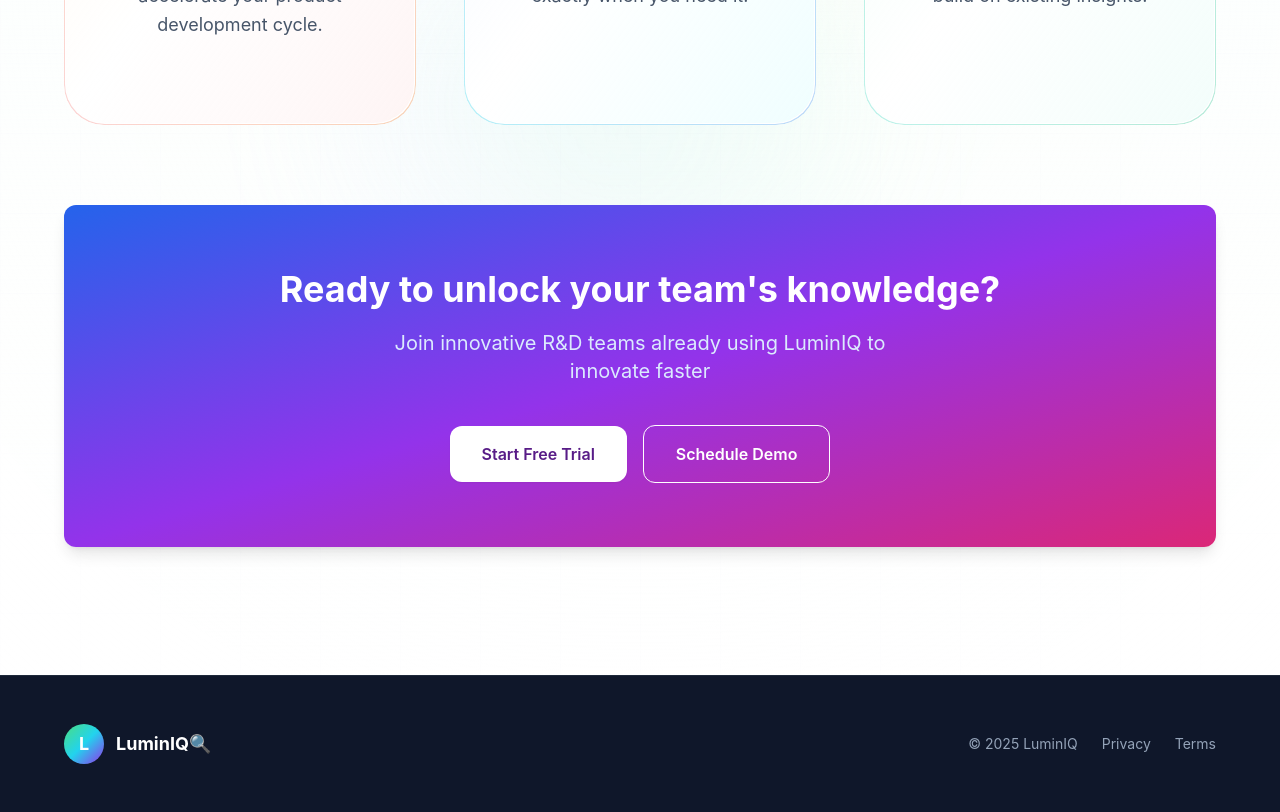
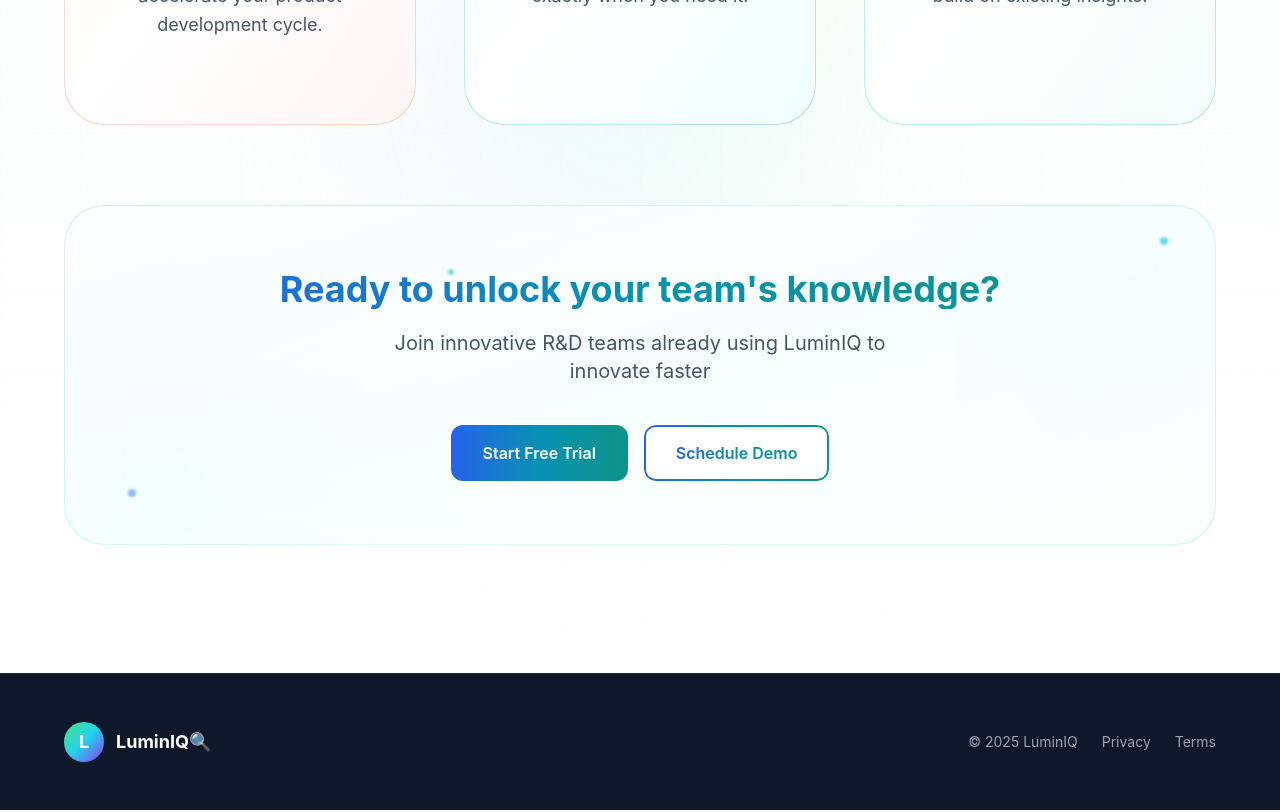
Before and after one commit to camanupandit75-maker/Luminai-freshversion, a React (Vite) app: page / in a window 1280 px wide. Shown: the part 4360-5172 px from the top of the page. Built offline with nearby package versions, Linux system fonts and the light colour scheme.

Commit message:
Updated UseCases.tsx

```diff
--- a/src/components/UseCases.tsx
+++ b/src/components/UseCases.tsx
@@ -186,20 +186,59 @@ const UseCases = () => {
         </div>
 
         <div className="mt-20 text-center">
-          <div className="bg-gradient-to-br from-blue-600 via-purple-600 to-pink-600 rounded-xl p-12 lg:p-16 shadow-lg">
-            <h3 className="text-3xl lg:text-4xl font-bold text-white mb-5">
+          <div className="relative overflow-hidden rounded-[2.5rem] p-12 lg:p-16 group cursor-default">
+            {/* Multi-layered gradient background */}
+            <div className="absolute inset-0 bg-gradient-to-br from-blue-50 via-cyan-50 to-teal-50"></div>
+            <div className="absolute inset-0 bg-gradient-to-br from-blue-100/50 via-transparent to-emerald-100/50"></div>
+
+            {/* Animated gradient orbs */}
+            <div className="absolute -top-20 -right-20 w-80 h-80 bg-gradient-radial from-blue-300/30 via-cyan-300/10 to-transparent rounded-full blur-3xl group-hover:scale-125 transition-transform duration-1000"></div>
+            <div className="absolute -bottom-20 -left-20 w-80 h-80 bg-gradient-radial from-emerald-300/30 via-teal-300/10 to-transparent rounded-full blur-3xl group-hover:scale-125 transition-transform duration-1000 delay-300"></div>
+
+            {/* Subtle border */}
+            <div className="absolute inset-0 rounded-[2.5rem] bg-gradient-to-br from-blue-200/50 via-cyan-200/50 to-teal-200/50 opacity-50"></div>
+            <div className="absolute inset-[1px] rounded-[2.5rem] bg-gradient-to-br from-white/90 via-white/80 to-white/90 backdrop-blur-xl"></div>
+
+            {/* Floating sparkles */}
+            <div className="absolute top-8 right-12 w-2 h-2 bg-cyan-400 rounded-full blur-[1px] animate-pulse"></div>
+            <div className="absolute bottom-12 left-16 w-2 h-2 bg-blue-400 rounded-full blur-[1px] animate-pulse delay-500"></div>
+            <div className="absolute top-16 left-1/3 w-1.5 h-1.5 bg-teal-400 rounded-full blur-[1px] animate-pulse delay-1000"></div>
+
+            <div className="relative z-10">
+              <h3 className="text-3xl lg:text-4xl font-bold bg-gradient-to-r from-blue-600 via-cyan-600 to-teal-600 bg-clip-text text-transparent mb-5">
                 Ready to unlock your team&#39;s knowledge?
               </h3>
-            <p className="text-xl text-blue-100 mb-10 max-w-xl mx-auto">
+              <p className="text-xl text-slate-600 mb-10 max-w-xl mx-auto">
                 Join innovative R&D teams already using LuminIQ to innovate faster
               </p>
               <div className="flex flex-col sm:flex-row items-center justify-center gap-4">
-              <button className="px-8 py-4 bg-white hover:bg-blue-50 hover:shadow-lg hover:scale-105 text-purple-900 rounded-xl font-semibold transition-all duration-300 shadow-sm">
-                Start Free Trial
+                <button className="group/btn relative px-8 py-4 rounded-xl font-semibold transition-all duration-500 overflow-hidden">
+                  {/* Primary button gradient background */}
+                  <div className="absolute inset-0 bg-gradient-to-r from-blue-600 via-cyan-600 to-teal-600 transition-transform duration-500 group-hover/btn:scale-105"></div>
+                  <div className="absolute inset-0 bg-gradient-to-r from-blue-500 via-cyan-500 to-teal-500 opacity-0 group-hover/btn:opacity-100 transition-opacity duration-500"></div>
+
+                  {/* Shimmer effect */}
+                  <div className="absolute inset-0 opacity-0 group-hover/btn:opacity-100 transition-opacity duration-500">
+                    <div className="absolute inset-0 bg-gradient-to-r from-transparent via-white/20 to-transparent translate-x-[-100%] group-hover/btn:translate-x-[100%] transition-transform duration-1000"></div>
+                  </div>
+
+                  <span className="relative z-10 text-white font-semibold">Start Free Trial</span>
+
+                  {/* Glow effect */}
+                  <div className="absolute inset-0 rounded-xl opacity-0 group-hover/btn:opacity-100 transition-opacity duration-500 blur-xl bg-gradient-to-r from-blue-400 via-cyan-400 to-teal-400 -z-10"></div>
                 </button>
-              <button className="px-8 py-4 bg-transparent border border-white hover:bg-white/10 hover:scale-105 text-white rounded-xl font-semibold transition-all duration-300">
-                Schedule Demo
+
+                <button className="group/btn relative px-8 py-4 rounded-xl font-semibold transition-all duration-500 overflow-hidden">
+                  {/* Secondary button border and background */}
+                  <div className="absolute inset-0 bg-gradient-to-r from-blue-600 via-cyan-600 to-teal-600 rounded-xl"></div>
+                  <div className="absolute inset-[2px] bg-white rounded-[0.6rem] group-hover/btn:bg-gradient-to-r group-hover/btn:from-blue-50 group-hover/btn:via-cyan-50 group-hover/btn:to-teal-50 transition-all duration-500"></div>
+
+                  <span className="relative z-10 bg-gradient-to-r from-blue-600 via-cyan-600 to-teal-600 bg-clip-text text-transparent font-semibold">Schedule Demo</span>
+
+                  {/* Hover glow */}
+                  <div className="absolute inset-0 rounded-xl opacity-0 group-hover/btn:opacity-100 transition-opacity duration-500 blur-xl bg-gradient-to-r from-blue-400/50 via-cyan-400/50 to-teal-400/50 -z-10"></div>
                 </button>
+              </div>
             </div>
           </div>
         </div>
```
Lines whose indentation alone changed are shown as unchanged.
